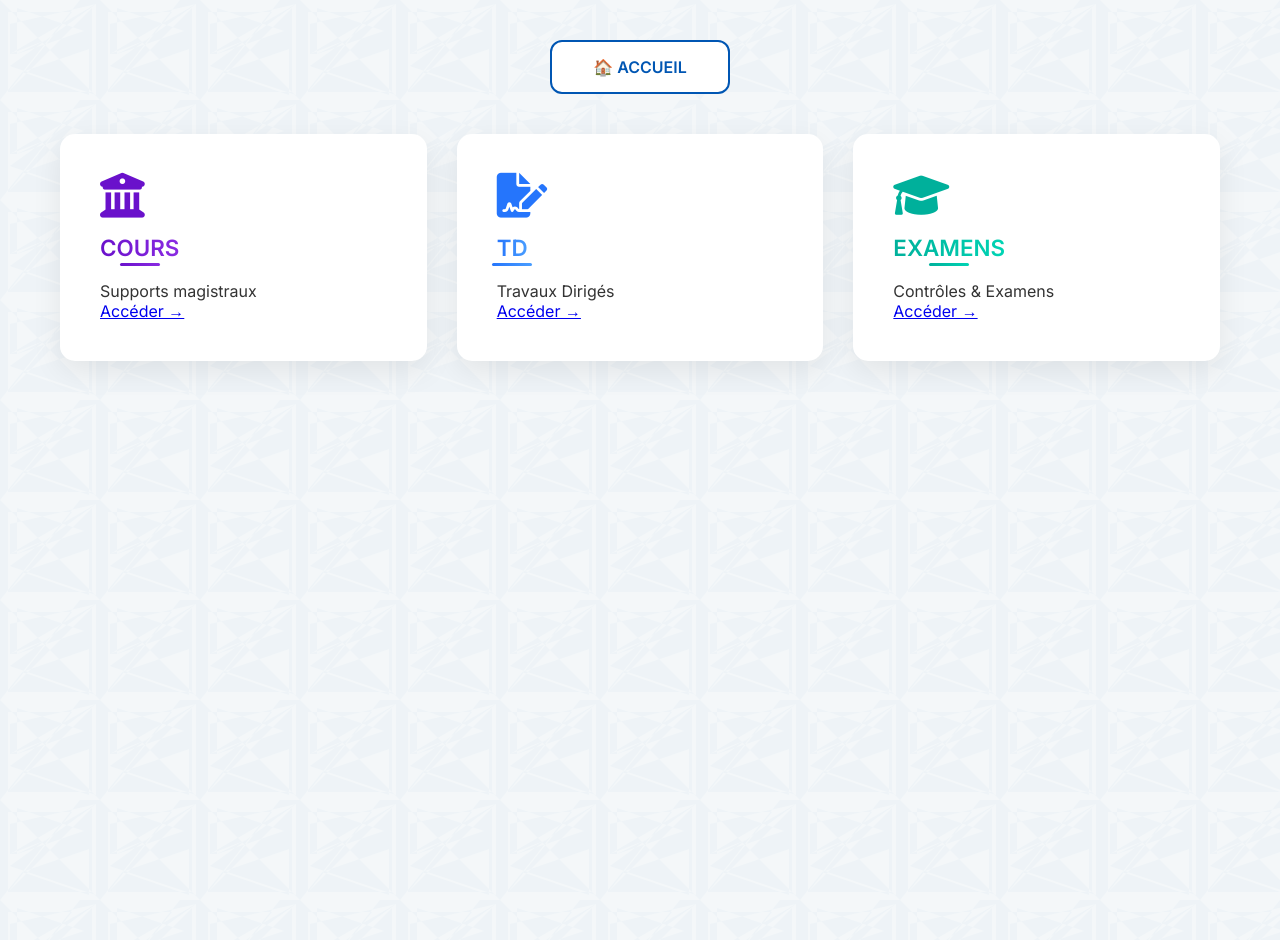
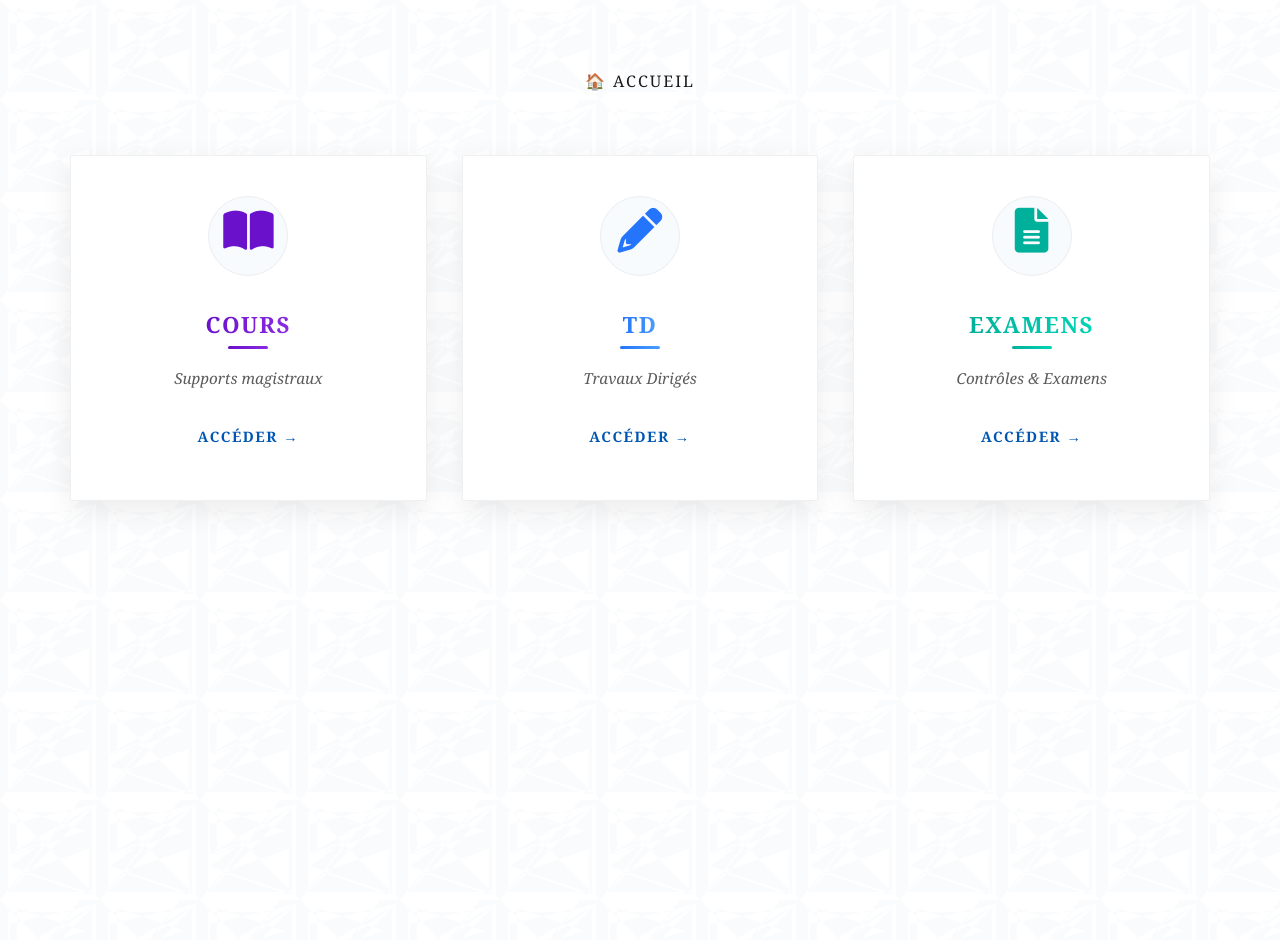
Before and after one commit to mahmoudmath/mahmoudmath.github.io, a Jekyll site: the page pedagogie.html, which Jekyll copies as it is, in a window 1280 px wide. Built offline with Jekyll 4.4.1, drawn with Linux system fonts in a browser that asks for light colours; after the commit the page ends 900 px from its top, so only the background shows below that.

Commit message:
Update pedagogie.html

```diff
--- a/pedagogie.html
+++ b/pedagogie.html
@@ -10,13 +10,172 @@ j=d.createElement(s),dl=l!='dataLayer'?'&l='+l:'';j.async=true;j.src=
 <!-- End Google Tag Manager -->
     <meta charset="UTF-8">
     <meta name="viewport" content="width=device-width, initial-scale=1.0">
-    <title>Pédagogie - Prof. El Ahmadi</title>
+    <title>Pédagogie - Pr. Mahmoud El Ahmadi</title>
     <meta name="description" content="Espace pédagogique du Pr. Mahmoud El Ahmadi. Accédez aux supports de cours, séries de travaux dirigés (TD) et annales d'examens de mathématiques pour les étudiants de la FST de Fès.">
     <meta name="keywords" content="Cours Mathématiques, TD, Examens, FST Fès, USMBA, Mahmoud El Ahmadi, Analyse, Ressources Pédagogiques, Exercices Corrigés">
     <meta name="author" content="Pr. Mahmoud El Ahmadi">
-    <!-- Ajout de FontAwesome pour les icônes professionnelles -->
     <link rel="stylesheet" href="https://cdnjs.cloudflare.com/ajax/libs/font-awesome/6.0.0/css/all.min.css">
     <link rel="stylesheet" href="style.css">
+    <style>
+        /* Style académique épuré - fond blanc */
+        * {
+            margin: 0;
+            padding: 0;
+            box-sizing: border-box;
+        }
+
+        body {
+            font-family: 'Georgia', 'Times New Roman', Palatino, serif;
+            background-color: white;
+            color: #1e1e1e;
+            line-height: 1.7;
+        }
+
+        .container {
+            max-width: 1200px;
+            margin: 0 auto;
+            padding: 40px 30px;
+        }
+
+        /* Navigation centrée */
+        .academic-nav {
+            margin: 20px 0 50px;
+            text-align: center;
+        }
+
+        .academic-nav a {
+            text-decoration: none;
+            color: #1a1a1a;
+            font-size: 1rem;
+            text-transform: uppercase;
+            letter-spacing: 2px;
+            font-weight: 500;
+            padding: 8px 25px;
+            display: inline-block;
+            border-bottom: 2px solid transparent;
+            transition: all 0.2s;
+        }
+
+        .academic-nav a:hover {
+            color: #0056b3;
+            border-bottom-color: #0056b3;
+        }
+
+        /* Grille des ressources */
+        .resources-grid {
+            display: grid;
+            grid-template-columns: repeat(3, 1fr);
+            gap: 35px;
+            margin: 30px 0;
+        }
+
+        /* Cartes pédagogiques */
+        .resource-card {
+            background-color: white;
+            padding: 40px 30px;
+            text-align: center;
+            border: 1px solid #f0f0f0;
+            transition: all 0.25s ease;
+            display: flex;
+            flex-direction: column;
+            align-items: center;
+            border-radius: 2px;
+        }
+
+        .resource-card:hover {
+            border-color: #0056b3;
+            box-shadow: 0 10px 25px rgba(0,86,179,0.04);
+            transform: translateY(-5px);
+        }
+
+        /* Icônes académiques */
+        .academic-icon {
+            width: 80px;
+            height: 80px;
+            background-color: #f8fbfe;
+            border-radius: 50%;
+            display: flex;
+            align-items: center;
+            justify-content: center;
+            margin-bottom: 25px;
+            border: 1px solid #eaeef2;
+            transition: all 0.25s;
+        }
+
+        .resource-card:hover .academic-icon {
+            background-color: #eef4fa;
+            border-color: #0056b3;
+        }
+
+        .academic-icon i {
+            font-size: 2.2rem;
+            color: #0056b3;
+            transition: all 0.25s;
+        }
+
+        .resource-card:hover .academic-icon i {
+            transform: scale(1.05);
+        }
+
+        /* Titres */
+        .resource-card h3 {
+            font-size: 1.5rem;
+            font-weight: 600;
+            color: #1a1a1a;
+            margin-bottom: 12px;
+            letter-spacing: 1.5px;
+            border-bottom: 2px solid transparent;
+            display: inline-block;
+            padding-bottom: 5px;
+        }
+
+        .resource-card p {
+            color: #5a5a5a;
+            font-size: 0.95rem;
+            margin-bottom: 25px;
+            font-style: italic;
+        }
+
+        /* Bouton Accéder */
+        .btn-resource {
+            display: inline-block;
+            text-decoration: none;
+            color: #0056b3;
+            font-size: 0.9rem;
+            font-weight: 600;
+            text-transform: uppercase;
+            letter-spacing: 1.5px;
+            padding: 8px 0;
+            border-bottom: 2px solid transparent;
+            transition: all 0.2s;
+        }
+
+        .btn-resource:hover {
+            border-bottom-color: #0056b3;
+            transform: translateX(3px);
+        }
+
+        /* Responsive */
+        @media (max-width: 900px) {
+            .resources-grid {
+                grid-template-columns: repeat(2, 1fr);
+            }
+        }
+
+        @media (max-width: 600px) {
+            .resources-grid {
+                grid-template-columns: 1fr;
+            }
+
+            .container {
+                padding: 30px 20px;
+            }
+
+            .resource-card {
+                padding: 35px 25px;
+            }
+        }
+    </style>
 </head>
 <body>
     <!-- Google Tag Manager (noscript) -->
@@ -25,13 +184,15 @@ height="0" width="0" style="display:none;visibility:hidden"></iframe></noscript>
 <!-- End Google Tag Manager (noscript) -->
     <div class="container">
         <nav class="academic-nav">
-            <a href="index.html" class="nav-card">🏠 ACCUEIL</a>
+            <a href="index.html">🏠 ACCUEIL</a>
         </nav>
 
         <div class="resources-grid">
             <!-- CARTE COURS -->
             <div class="resource-card">
-                <div class="academic-icon"><i class="fas fa-university"></i></div>
+                <div class="academic-icon">
+                    <i class="fas fa-book-open"></i>
+                </div>
                 <h3>COURS</h3>
                 <p>Supports magistraux</p>
                 <a href="choix-annee-cours.html" class="btn-resource">Accéder →</a>
@@ -39,7 +200,9 @@ height="0" width="0" style="display:none;visibility:hidden"></iframe></noscript>
 
             <!-- CARTE TD -->
             <div class="resource-card">
-                <div class="academic-icon"><i class="fas fa-file-signature"></i></div>
+                <div class="academic-icon">
+                    <i class="fas fa-pencil-alt"></i>
+                </div>
                 <h3>TD</h3>
                 <p>Travaux Dirigés</p>
                 <a href="choix-annee-td.html" class="btn-resource">Accéder →</a>
@@ -47,7 +210,9 @@ height="0" width="0" style="display:none;visibility:hidden"></iframe></noscript>
 
             <!-- CARTE EXAMENS -->
             <div class="resource-card">
-                <div class="academic-icon"><i class="fas fa-graduation-cap"></i></div>
+                <div class="academic-icon">
+                    <i class="fas fa-file-alt"></i>
+                </div>
                 <h3>EXAMENS</h3>
                 <p>Contrôles & Examens</p>
                 <a href="choix-annee-examens.html" class="btn-resource">Accéder →</a>
```
